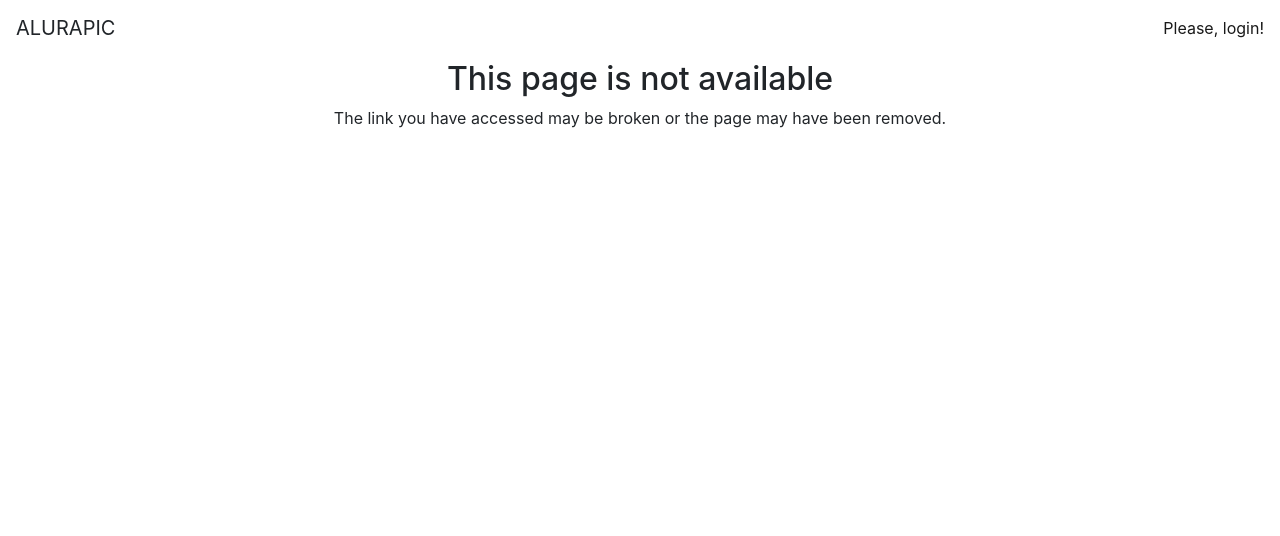
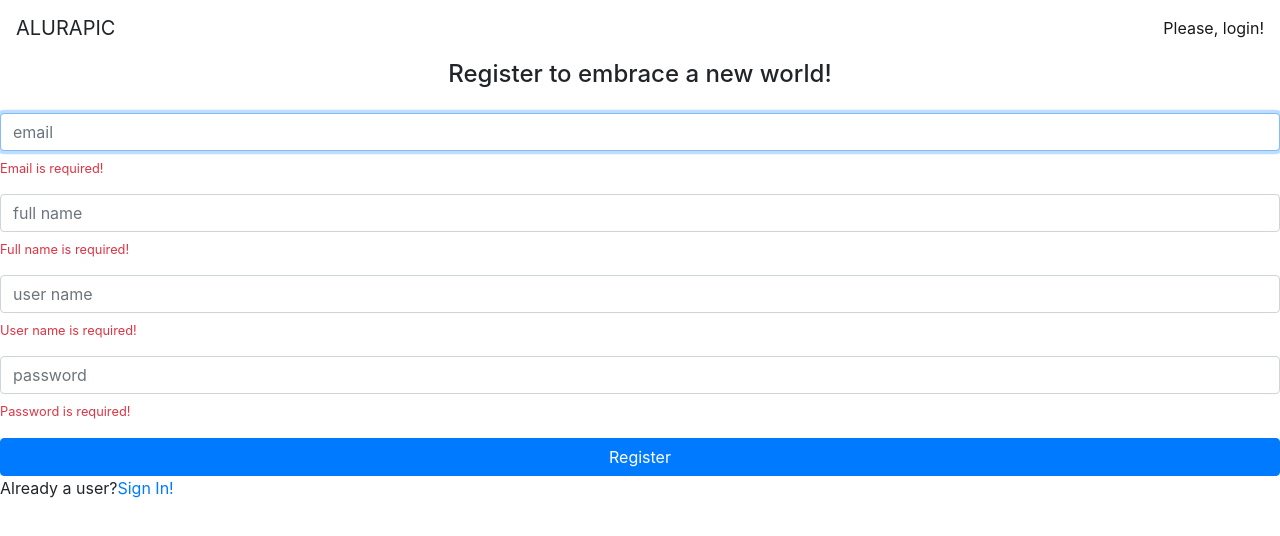
Before and after one commit to extevao/angular-alurapic, an Angular app: page /signup in a window 1280 px wide. Shown: the top 536 px of the page. Built offline with nearby package versions, Linux system fonts and the light colour scheme.

Commit message:
Signup component

```diff
--- a/src/app/app.routing.module.ts
+++ b/src/app/app.routing.module.ts
@@ -7,12 +7,17 @@ import { NotFoundComponent } from './errors/not-found/not-found.component';
 import { PhotoListResolver } from './photos/photo-list/photo-list.resolver';
 import { SignInComponent } from './home/signin/signing.component';
 import { AuthGuard } from './core/auth/auth.guard';
+import { SignUpComponent } from './home/signup/signup.component';
 
 const routes: Routes = [
   {
     path: '',
     component: SignInComponent,
     canActivate: [ AuthGuard ]
+  },
+  {
+    path: 'signup',
+    component: SignUpComponent,
   },
   {
     path: 'user/:userName',
--- /dev/null
+++ b/src/app/home/signup/signup.component.html
@@ -0,0 +1,87 @@
+<h4 class="text-center"> Register to embrace a new world!</h4>
+
+<form [formGroup]="signupForm" class="form mt-4" autoComplete="off">
+  <div class="form-group">
+    <input
+      formControlName="email"
+      placeholder="email"
+      class="form-control"
+      autofocus>
+      <ap-vmessage
+        *ngIf="signupForm.get('email').errors?.required"
+        text="Email is required!">
+      </ap-vmessage>
+      <ap-vmessage
+        *ngIf="signupForm.get('email').errors?.email"
+        text="Invalid e-mail">
+      </ap-vmessage>
+  </div>
+
+  <div class="form-group">
+    <input
+      formControlName="fullName"
+      placeholder="full name"
+      class="form-control">
+      <ap-vmessage
+        *ngIf="signupForm.get('fullName').errors?.required"
+        text="Full name is required!">
+      </ap-vmessage>
+      <ap-vmessage
+        *ngIf="signupForm.get('fullName').errors?.minlength"
+        text="Minimun length is 2">
+      </ap-vmessage>
+      <ap-vmessage
+        *ngIf="signupForm.get('fullName').errors?.maxlength"
+        text="Maximun length is 40">
+      </ap-vmessage>
+  </div>
+
+  <div class="form-group">
+    <input
+      formControlName="userName"
+      type="text"
+      autocomplete="off"
+      placeholder="user name"
+      class="form-control">
+      <ap-vmessage
+        *ngIf="signupForm.get('userName').errors?.required"
+        text="User name is required!">
+      </ap-vmessage>
+      <ap-vmessage
+        *ngIf="signupForm.get('userName').errors?.minlength"
+        text="Minimun length is 2">
+      </ap-vmessage>
+      <ap-vmessage
+        *ngIf="signupForm.get('userName').errors?.maxlength"
+        text="Maximun length is 30">
+      </ap-vmessage>
+      <ap-vmessage
+        *ngIf="signupForm.get('userName').errors?.pattern"
+        text="Must be lower case">
+      </ap-vmessage>
+  </div>
+
+  <div class="form-group">
+    <input
+      formControlName="password"
+      type="password"
+      placeholder="password"
+      class="form-control">
+      <ap-vmessage
+        *ngIf="signupForm.get('password').errors?.required"
+        text="Password is required!">
+      </ap-vmessage>
+      <ap-vmessage
+        *ngIf="signupForm.get('password').errors?.minlength"
+        text="Minimun length is 8">
+      </ap-vmessage>
+      <ap-vmessage
+        *ngIf="signupForm.get('password').errors?.maxlength"
+        text="Maximun length is 14">
+      </ap-vmessage>
+  </div>
+
+  <button class="btn btn-primary btn-block">Register</button>
+
+  <p>Already a user?<a [routerLink]="['']">Sign In!</a></p>
+</form>
--- /dev/null
+++ b/src/app/home/signup/signup.component.ts
@@ -0,0 +1,52 @@
+import { Component, OnInit } from "@angular/core";
+import { FormBuilder, FormGroup, Validators } from "@angular/forms";
+
+@Component({
+  templateUrl: './signup.component.html'
+})
+export class SignUpComponent implements OnInit {
+
+  signupForm: FormGroup;
+
+  constructor(
+    private formBuilder: FormBuilder
+  ) { }
+
+  ngOnInit(): void {
+    this.signupForm = this.formBuilder.group({
+      email: [
+        '',
+        [
+          Validators.required,
+          Validators.email
+        ]
+      ],
+      fullName: [
+        '',
+        [
+          Validators.required,
+          Validators.minLength(2),
+          Validators.maxLength(40)
+        ]
+      ],
+      userName: [
+        '',
+        [
+          Validators.required,
+          Validators.pattern(/^[a-z0-9_\-]+$/),
+          Validators.minLength(2),
+          Validators.maxLength(30)
+        ]
+      ],
+      password: [
+        '',
+        [
+          Validators.required,
+          Validators.minLength(8),
+          Validators.maxLength(14)
+        ]
+      ]
+    })
+  }
+
+}
```
Also changed, not shown: src/app/home/home.module.ts (+8 -2 lines).
